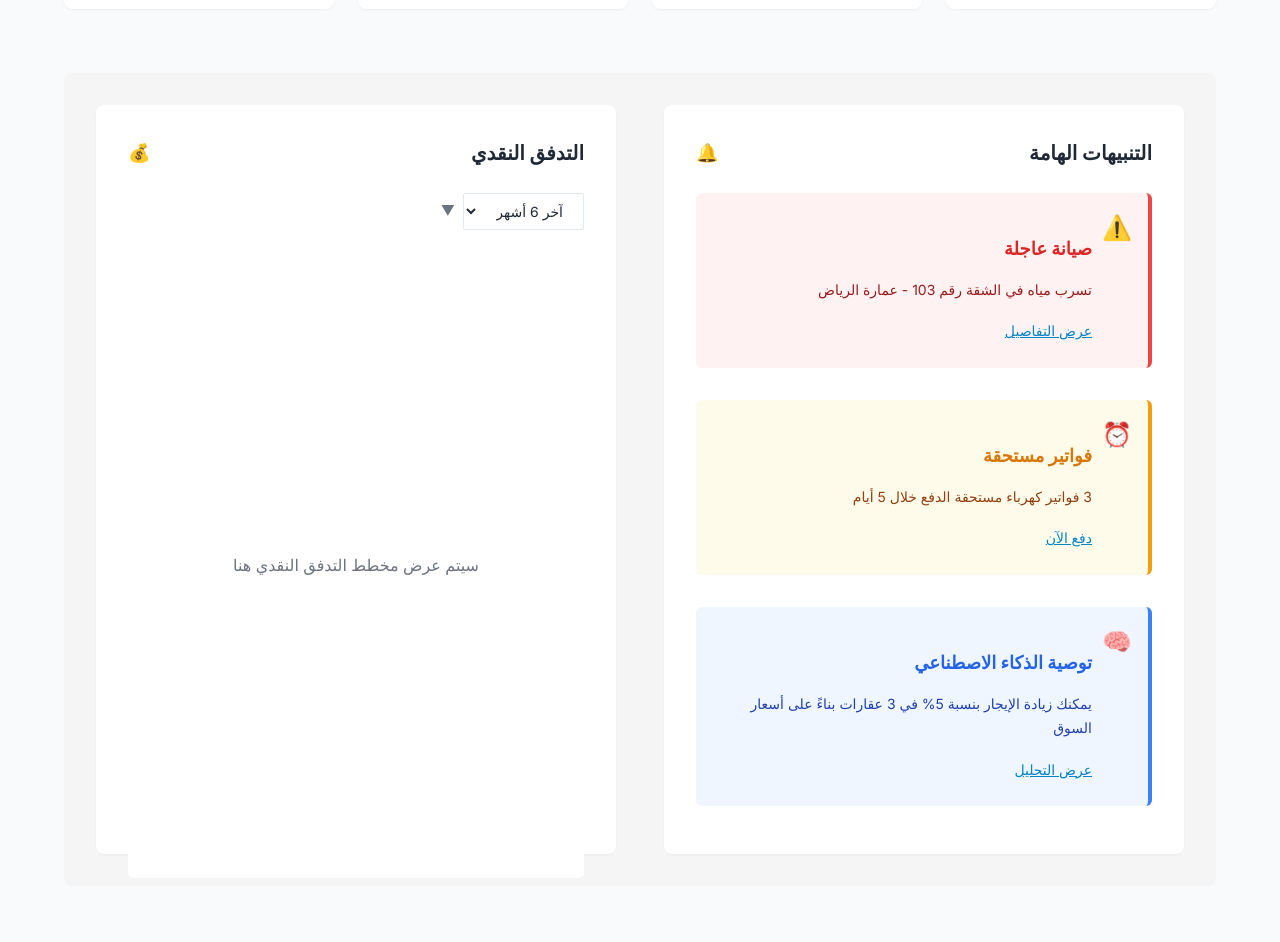
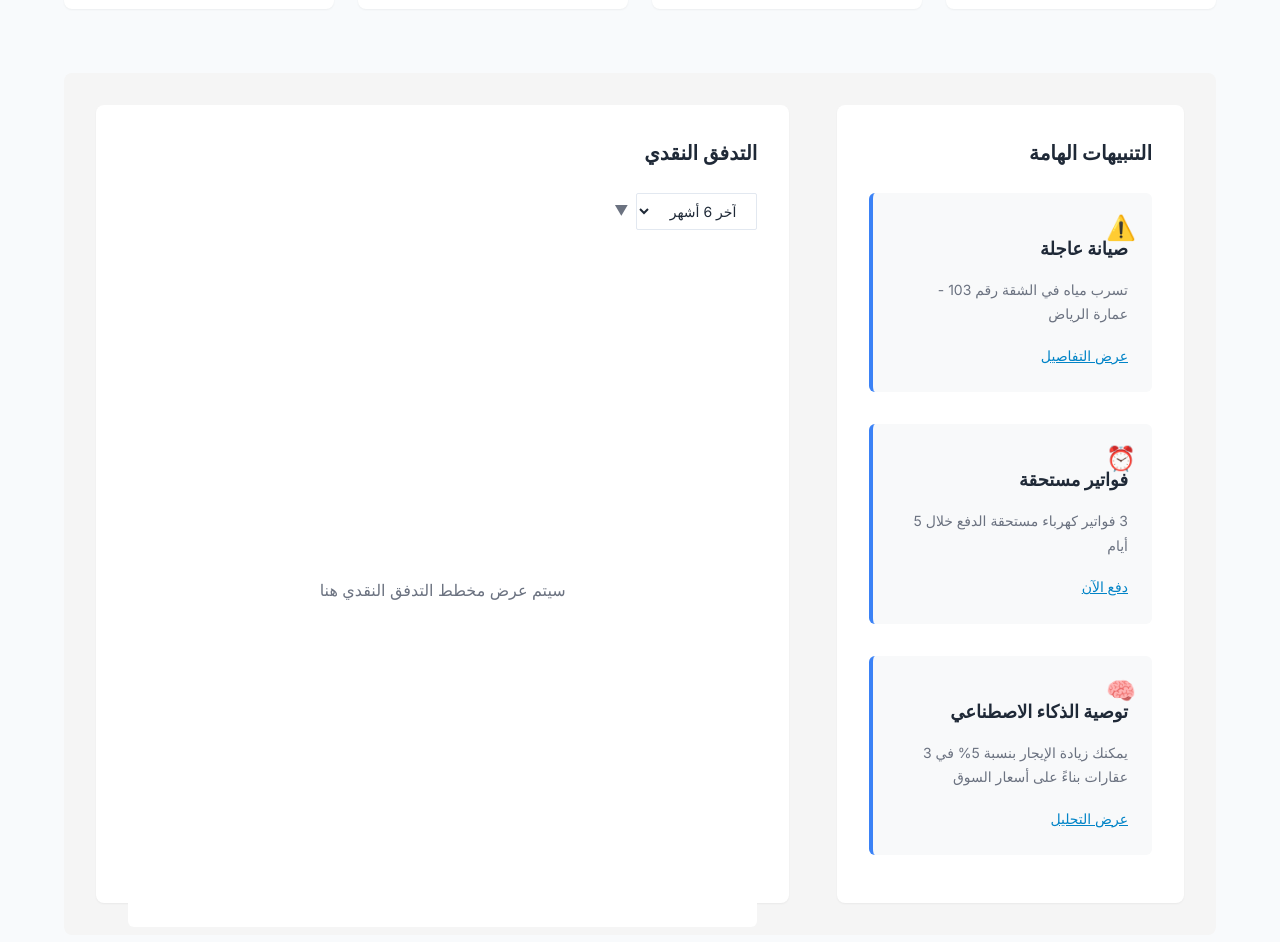
Before and after one commit to yaraabdullah/AmlakTech-Website, a Next.js app: page /owner/dashboard in a window 1280 px wide. Shown: the part 500-1442 px from the top of the page. Built offline with nearby package versions, Linux system fonts and the light colour scheme.

Commit message:
update the design

```diff
--- a/components/OwnerDashboard.tsx
+++ b/components/OwnerDashboard.tsx
@@ -147,7 +147,6 @@ export default function OwnerDashboard() {
               <div className={styles.alertsSection}>
                 <div className={styles.sectionHeader}>
                   <h2 className={styles.sectionTitle}>التنبيهات الهامة</h2>
-                  <span className={styles.sectionIcon}>🔔</span>
                 </div>
 
                 <div className={styles.alertsList}>
@@ -188,7 +187,6 @@ export default function OwnerDashboard() {
               <div className={styles.cashFlowSection}>
                 <div className={styles.sectionHeader}>
                   <h2 className={styles.sectionTitle}>التدفق النقدي</h2>
-                  <span className={styles.sectionIcon}>💰</span>
                 </div>
 
                 <div className={styles.cashFlowContent}>
--- a/styles/OwnerDashboard.module.css
+++ b/styles/OwnerDashboard.module.css
@@ -268,7 +268,7 @@
 /* Dashboard Grid */
 .dashboardGrid {
   display: grid;
-  grid-template-columns: 1fr 1fr;
+  grid-template-columns: 1fr 2fr;
   gap: var(--spacing-2xl);
   margin-bottom: var(--spacing-3xl);
   background: #f5f5f5;
@@ -351,24 +351,25 @@
   gap: var(--spacing-md);
   padding: var(--spacing-lg);
   border-radius: var(--border-radius-md);
-  border-right: 4px solid;
+  border-left: 4px solid #3b82f6;
   margin-bottom: var(--spacing-md);
   position: relative;
+  background: #f8f9fa;
 }
 
 .alertCard.urgent {
-  background: #fef2f2;
-  border-right-color: #ef4444;
+  background: #f8f9fa;
+  border-left-color: #3b82f6;
 }
 
 .alertCard.warning {
-  background: #fffbeb;
-  border-right-color: #f59e0b;
+  background: #f8f9fa;
+  border-left-color: #3b82f6;
 }
 
 .alertCard.info {
-  background: #eff6ff;
-  border-right-color: #3b82f6;
+  background: #f8f9fa;
+  border-left-color: #3b82f6;
 }
 
 .alertIcon {
@@ -381,7 +382,7 @@
 
 .alertContent {
   flex: 1;
-  padding-right: var(--spacing-xl);
+  padding-left: var(--spacing-md);
 }
 
 .alertTitle {
@@ -412,27 +413,27 @@
 
 /* Alert Type Colors */
 .alertCard.urgent .alertTitle {
-  color: #dc2626;
+  color: var(--color-text-primary);
 }
 
 .alertCard.urgent .alertMessage {
-  color: #991b1b;
+  color: var(--color-text-secondary);
 }
 
 .alertCard.warning .alertTitle {
-  color: #d97706;
+  color: var(--color-text-primary);
 }
 
 .alertCard.warning .alertMessage {
-  color: #92400e;
+  color: var(--color-text-secondary);
 }
 
 .alertCard.info .alertTitle {
-  color: #2563eb;
+  color: var(--color-text-primary);
 }
 
 .alertCard.info .alertMessage {
-  color: #1e40af;
+  color: var(--color-text-secondary);
 }
 
 /* Properties Section */
```
